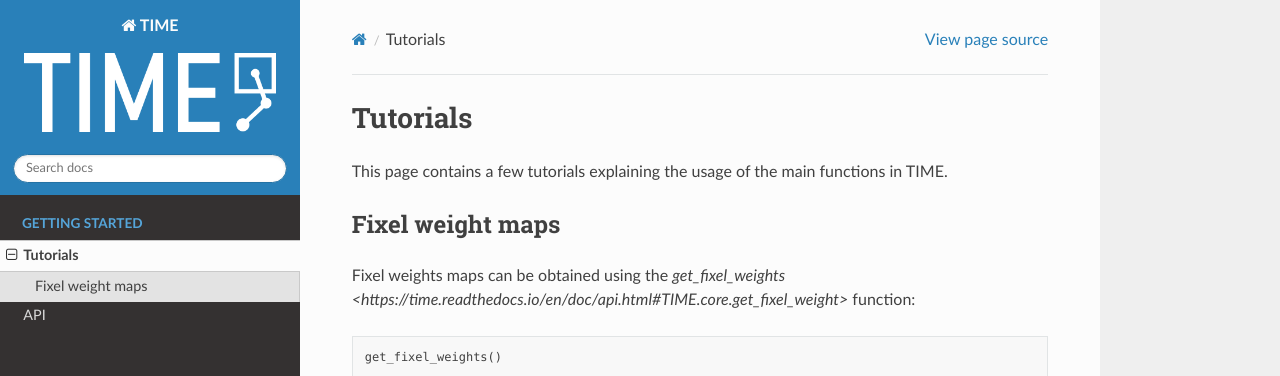
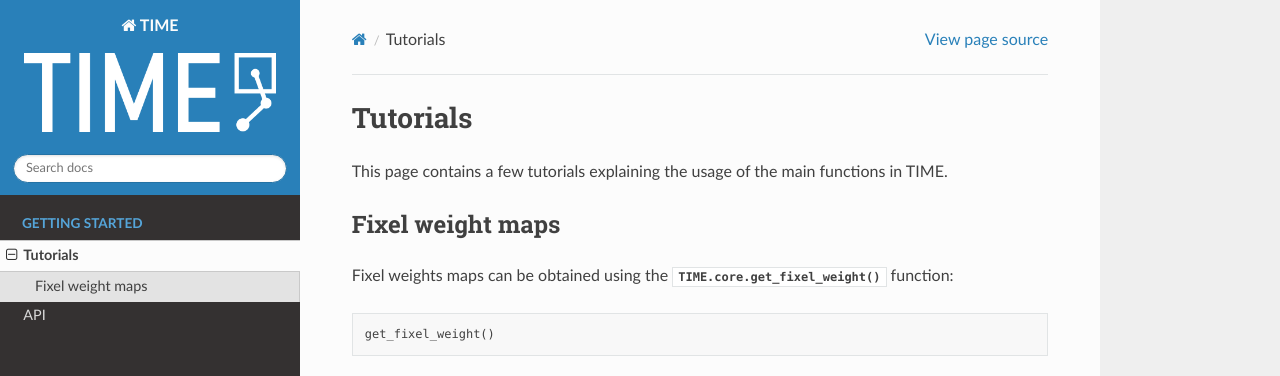
Before and after one commit to DelinteNicolas/UNRAVEL, a Sphinx documentation site: the page built from docs/tutorials.rst, in a window 1280 px wide, cut to the strip 0-376 px from the top of the page. Built offline with Sphinx 7.4.7 and the Read the Docs theme 2.0.0, drawn with Linux system fonts in a browser that asks for light colours.

Commit message:
Upgraded tutorial

```diff
--- a/docs/tutorials.rst
+++ b/docs/tutorials.rst
@@ -6,12 +6,13 @@ This page contains a few tutorials explaining the usage of the main functions in
 Fixel weight maps
 -----------------
 
-Fixel weights maps can be obtained using the `get_fixel_weights <https://time.readthedocs.io/en/doc/api.html#TIME.core.get_fixel_weight>` function::
+Fixel weights maps can be obtained using the :meth:`TIME.core.get_fixel_weight` function::
 
-	get_fixel_weights()
+	get_fixel_weight()
 
 .. literalinclude:: ../TIME/example.py
     :linenos:
     :language: python
+    :lines: 11-
 
 .. note::  More tutorials will be added in the near future.
```
